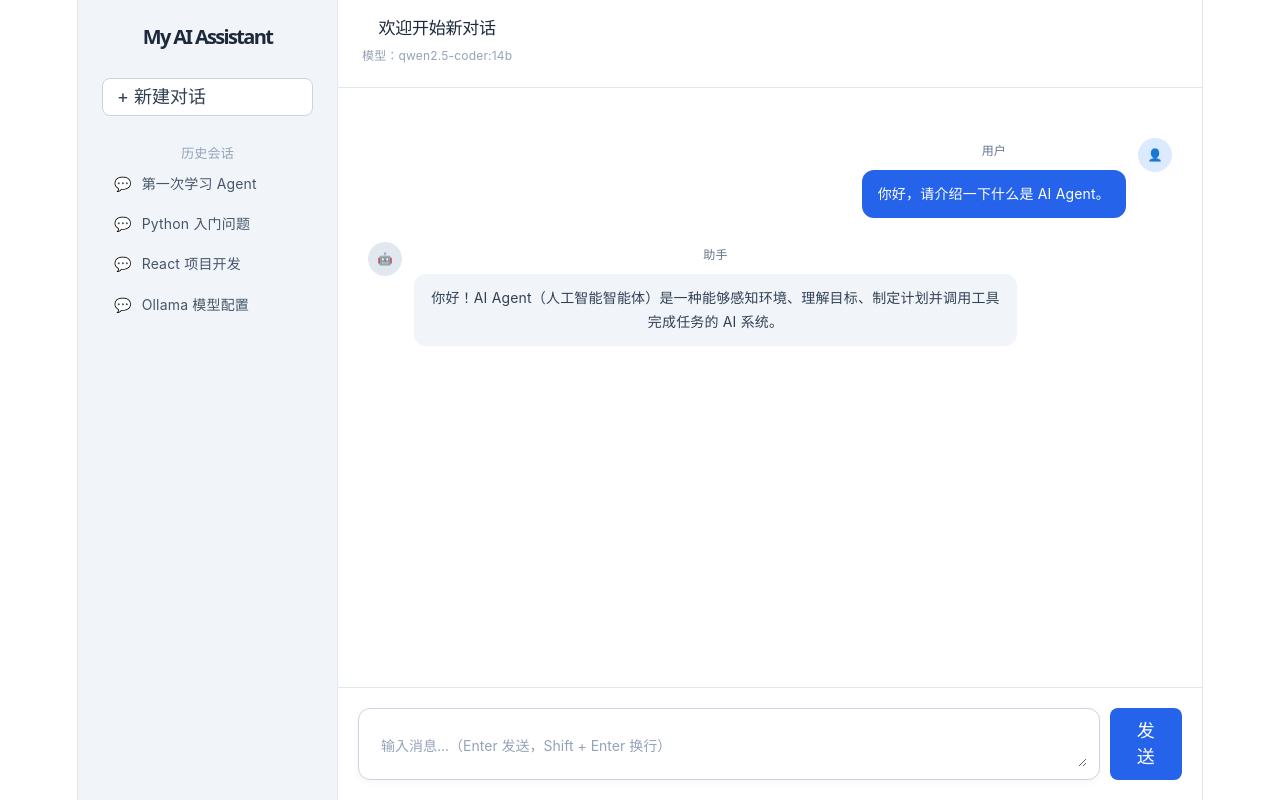
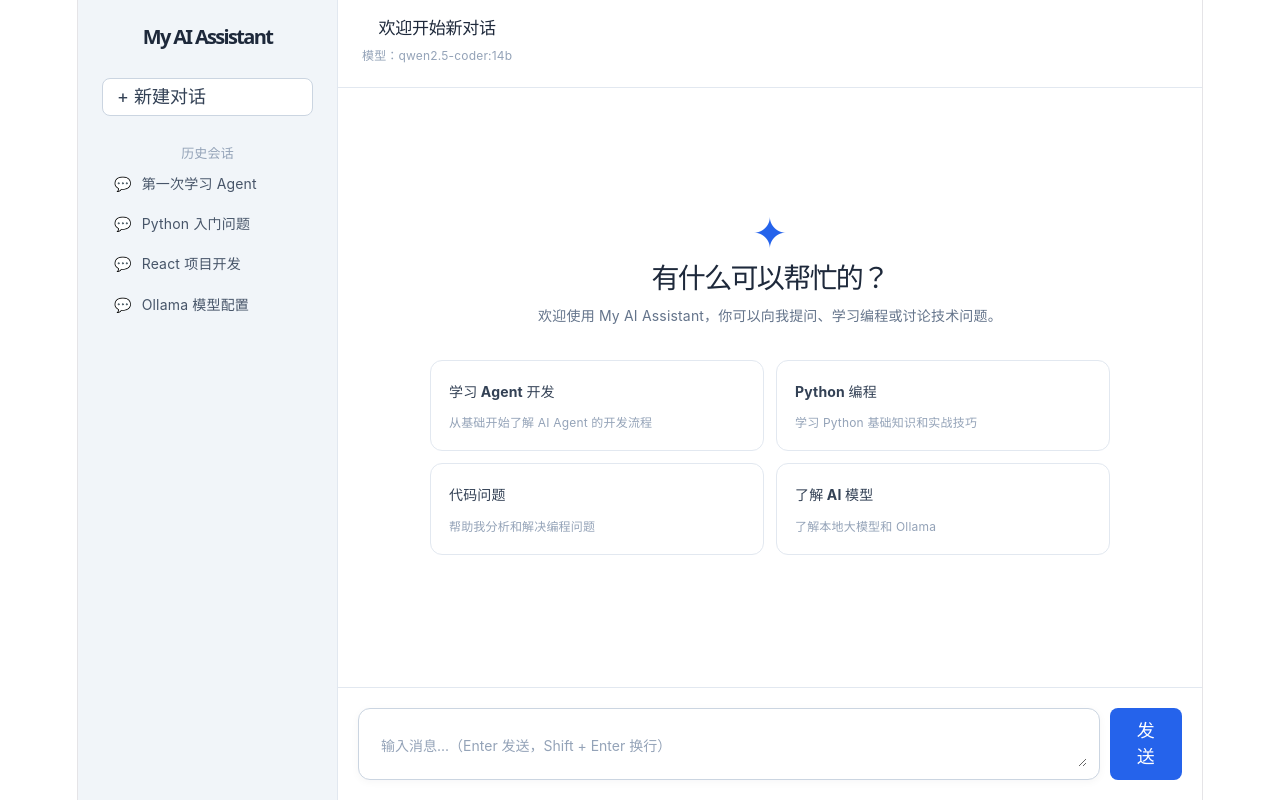
Before and after one commit to GH455521/g-fullstack-journey, a React (Vite) app in the folder frontend/: page / in a window 1280 px wide. Built offline with nearby package versions, Linux system fonts and the light colour scheme.

Commit message:
feat(frontend): 将流媒体聊天集成到用户界面中

```diff
--- a/frontend/src/App.tsx
+++ b/frontend/src/App.tsx
@@ -3,52 +3,12 @@ import ChatInput from "./components/ChatInput.tsx";
 import MessageList from "./components/MessageList.tsx";
 import Sidebar from "./components/Sidebar.tsx";
 import Welcome from "./components/Welcome.tsx";
-import { sendChatStream } from "./services/api.ts";
-import type { Message } from "./types/chat.ts";
+import { useChat } from "./hooks/useChat.ts";
 
 function App() {
-  // 临时模拟聊天数据
-  const messages: Message[] = [
-    {
-      id: "1",
-      role: "user",
-      content: "你好，请介绍一下什么是 AI Agent。",
-    },
-    {
-      id: "2",
-      role: "assistant",
-      content:
-        "你好！AI Agent（人工智能智能体）是一种能够感知环境、理解目标、制定计划并调用工具完成任务的 AI 系统。",
-    },
-  ];
-  // 接收 ChatInput 传递的消息
-  // void 代表“只处理逻辑、不产出结果”的函数
-  async function handleSend(content: string): Promise<void> {
-    console.log("收到用户消息:", content);
+  //获取聊天状态和发送消息的方法
+  const { messages, isLoading, error, sendMessage } = useChat();
 
-    try {
-      await sendChatStream({ message: content }, (event) => {
-        // switch (event.type) 因为 ChatStreamEvent 是可辨识联合类型，所以 TypeScript 可以根据 event.type 自动推断当前事件的结构。
-        // 例如，在 case 'token' 中，event.content 可以直接使用；在 case 'start' 中，event.conversation_id 可以直接使用。
-        switch (event.type) {
-          case "start":
-            console.log("流式响应开始", event.conversation_id);
-            break;
-          case "token":
-            console.log("收到 token:", event.content);
-            break;
-          case "done":
-            console.log("流式响应结束", event.conversation_id);
-            break;
-          case "error":
-            console.error("流式响应错误:", event.message);
-            break;
-        }
-      });
-    } catch (error) {
-      console.error("发送消息出错:", error);
-    }
-  }
   return (
     <div className="app">
       <Sidebar />
@@ -61,8 +21,10 @@ function App() {
           ) : (
             <MessageList messages={messages} />
           )}
+
+          {error && <div className="chat-error">请求失败：{error}</div>}
         </section>
-        <ChatInput onSend={handleSend} />
+        <ChatInput onSend={sendMessage} disabled={isLoading} />
       </main>
     </div>
   );
--- a/frontend/src/components/ChatInput.tsx
+++ b/frontend/src/components/ChatInput.tsx
@@ -1,14 +1,16 @@
 import { useState } from "react";
+import type { KeyboardEvent } from "react";
 
 interface ChatInputProps {
-  onSend: (content: string) => void;
+  // 支持同步和异步
+  onSend: (content: string) => void | Promise<void>;
   disabled?: boolean;
 }
 
 function ChatInput({ onSend, disabled = false }: ChatInputProps) {
   const [input, setInput] = useState("");
 
-  function handleSend() {
+  function handleSend(): void {
     const content = input.trim();
 
     // 内容为空或正在发送时，不执行发送
@@ -18,7 +20,7 @@ function ChatInput({ onSend, disabled = false }: ChatInputProps) {
     // 清空输入框
     setInput("");
   }
-  function handleKeyDown(event: React.KeyboardEvent<HTMLTextAreaElement>) {
+  function handleKeyDown(event: KeyboardEvent<HTMLTextAreaElement>): void {
     if (event.key === "Enter" && !event.shiftKey) {
       event.preventDefault();
       handleSend();
@@ -37,7 +39,7 @@ function ChatInput({ onSend, disabled = false }: ChatInputProps) {
         />
       </div>
       <button onClick={handleSend} disabled={!input.trim() || disabled}>
-        发送
+        {disabled ? "正在回复..." : "发送"}
       </button>
     </footer>
   );
--- a/frontend/src/hooks/useChat.ts
+++ b/frontend/src/hooks/useChat.ts
@@ -68,6 +68,8 @@ export function useChat(): UseChatReturn {
       try {
         // 4. 发送流式请求
         await sendChatStream(requestData, (event: ChatStreamEvent) => {
+          // switch (event.type) 因为 ChatStreamEvent 是可辨识联合类型，所以 TypeScript 可以根据 event.type 自动推断当前事件的结构。
+          // 例如，在 case 'token' 中，event.content 可以直接使用；在 case 'start' 中，event.conversation_id 可以直接使用。
           switch (event.type) {
             case "start": {
               setConversationId(event.conversation_id);
```
